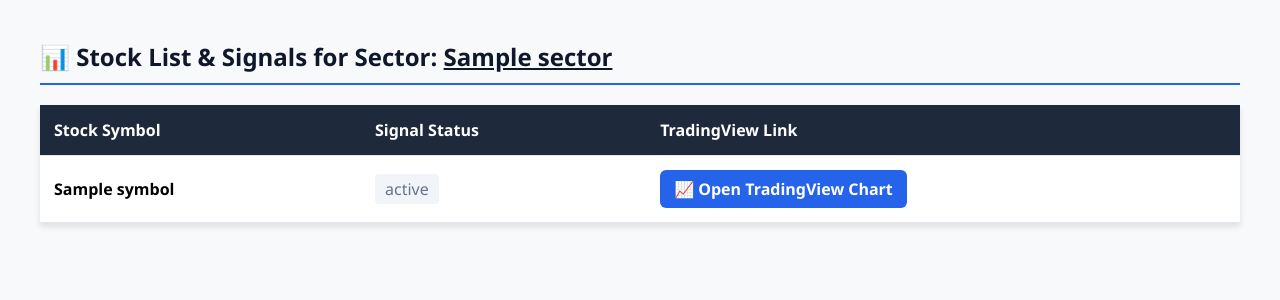
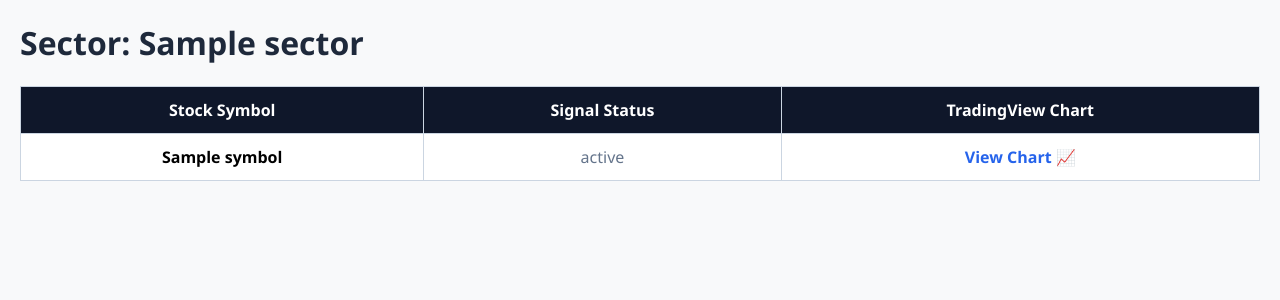
Before and after one commit to SivaRaj1174/nse-screener-webapp, a Flask app: template templates/details.html in a window 1280 px wide. Shown: the top 300 px of the page. Run offline with Flask 3, Linux system fonts and the light colour scheme; the template is opened without the code that fills it: most values are stand-ins (such as "Sample title", 1, 10 or a date in 2020).

Commit message:
Refactor HTML structure and styling for stock details

```diff
--- a/templates/details.html
+++ b/templates/details.html
@@ -4,39 +4,38 @@
     <meta charset="UTF-8">
     <title>{{ sector }} - Stock Details</title>
     <style>
-        body { font-family: 'Segoe UI', Tahoma, sans-serif; margin: 40px; background-color: #f8f9fa; }
-        h2 { color: #0f172a; border-bottom: 2px solid #2563eb; padding-bottom: 10px; }
-        table { width: 100%; border-collapse: collapse; margin-top: 20px; background: white; box-shadow: 0 4px 6px rgba(0,0,0,0.1); }
-        th, td { padding: 14px; text-align: left; border-bottom: 1px solid #e2e8f0; }
-        th { background-color: #1e293b; color: white; }
-        .buy { color: #15803d; font-weight: bold; background: #dcfce7; padding: 4px 10px; border-radius: 4px; }
-        .no-signal { color: #64748b; background: #f1f5f9; padding: 4px 10px; border-radius: 4px; }
-        .tv-btn { text-decoration: none; color: white; background-color: #2563eb; padding: 8px 14px; border-radius: 6px; font-weight: 600; display: inline-block; }
-        .tv-btn:hover { background-color: #1d4ed8; }
+        body { font-family: 'Segoe UI', Tahoma, sans-serif; margin: 20px; background-color: #f8f9fa; }
+        h1 { color: #1e293b; }
+        table { width: 100%; border-collapse: collapse; margin-top: 15px; background: white; }
+        th, td { padding: 12px; border: 1px solid #cbd5e1; text-align: center; }
+        th { background-color: #0f172a; color: white; }
+        .buy { color: #16a34a; font-weight: bold; background-color: #f0fdf4; }
+        .sell { color: #dc2626; font-weight: bold; background-color: #fef2f2; }
+        .none { color: #64748b; }
+        a { text-decoration: none; color: #2563eb; font-weight: bold; }
     </style>
 </head>
 <body>
-
-    <h2>📊 Stock List & Signals for Sector: <u>{{ sector }}</u></h2>
-
+    <h1>Sector: {{ sector }}</h1>
     <table>
         <thead>
             <tr>
                 <th>Stock Symbol</th>
                 <th>Signal Status</th>
-                <th>TradingView Link</th>
+                <th>TradingView Chart</th>
             </tr>
         </thead>
         <tbody>
             {% for stock in stocks %}
             <tr>
                 <td><b>{{ stock.symbol }}</b></td>
-                <td><span class="{{ 'buy' if 'BUY' in stock.status else 'no-signal' }}">{{ stock.status }}</span></td>
-                <td><a href="{{ stock.tv_link }}" target="_blank" class="tv-btn">📈 Open TradingView Chart</a></td>
+                <td class="{% if 'BUY' in stock.status %}buy{% elif 'SELL' in stock.status %}sell{% else %}none{% endif %}">
+                    {{ stock.status }}
+                </td>
+                <td><a href="{{ stock.tv_link }}" target="_blank">View Chart 📈</a></td>
             </tr>
             {% endfor %}
         </tbody>
     </table>
-
 </body>
 </html>
```
